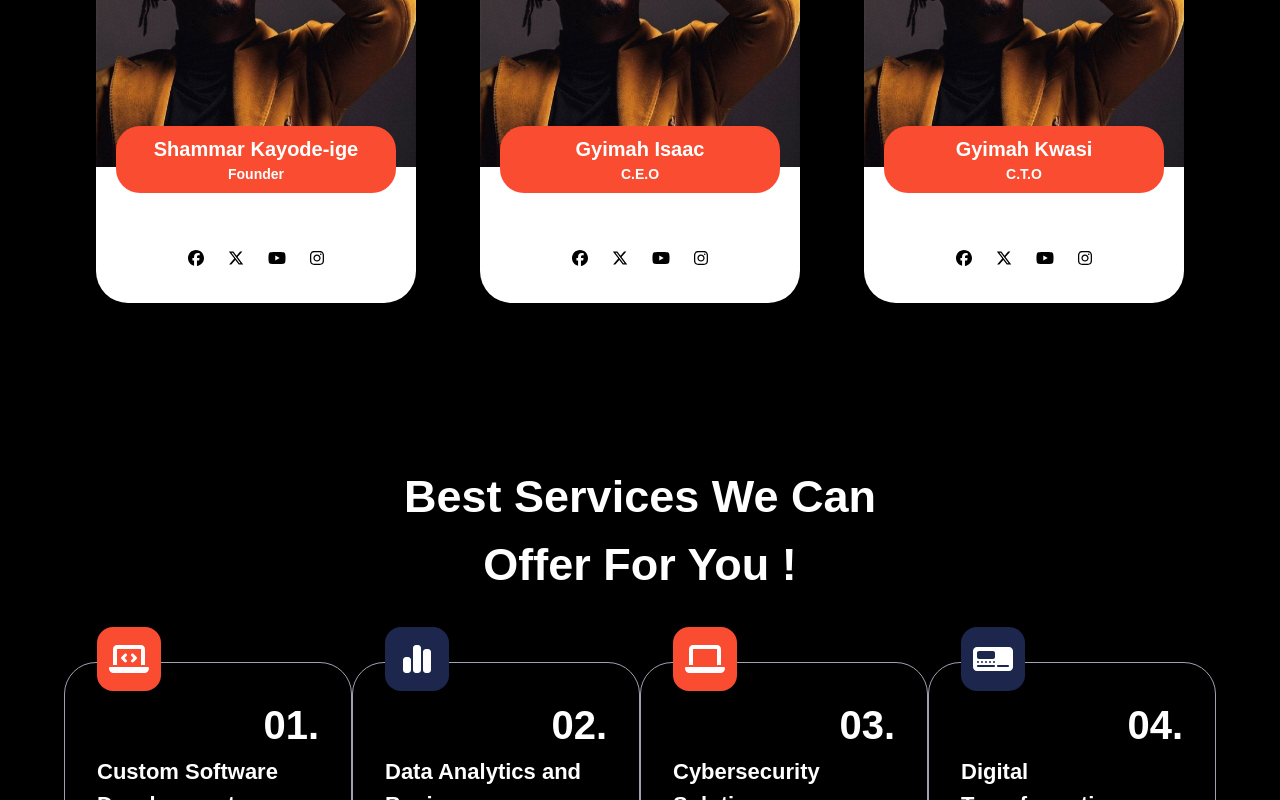
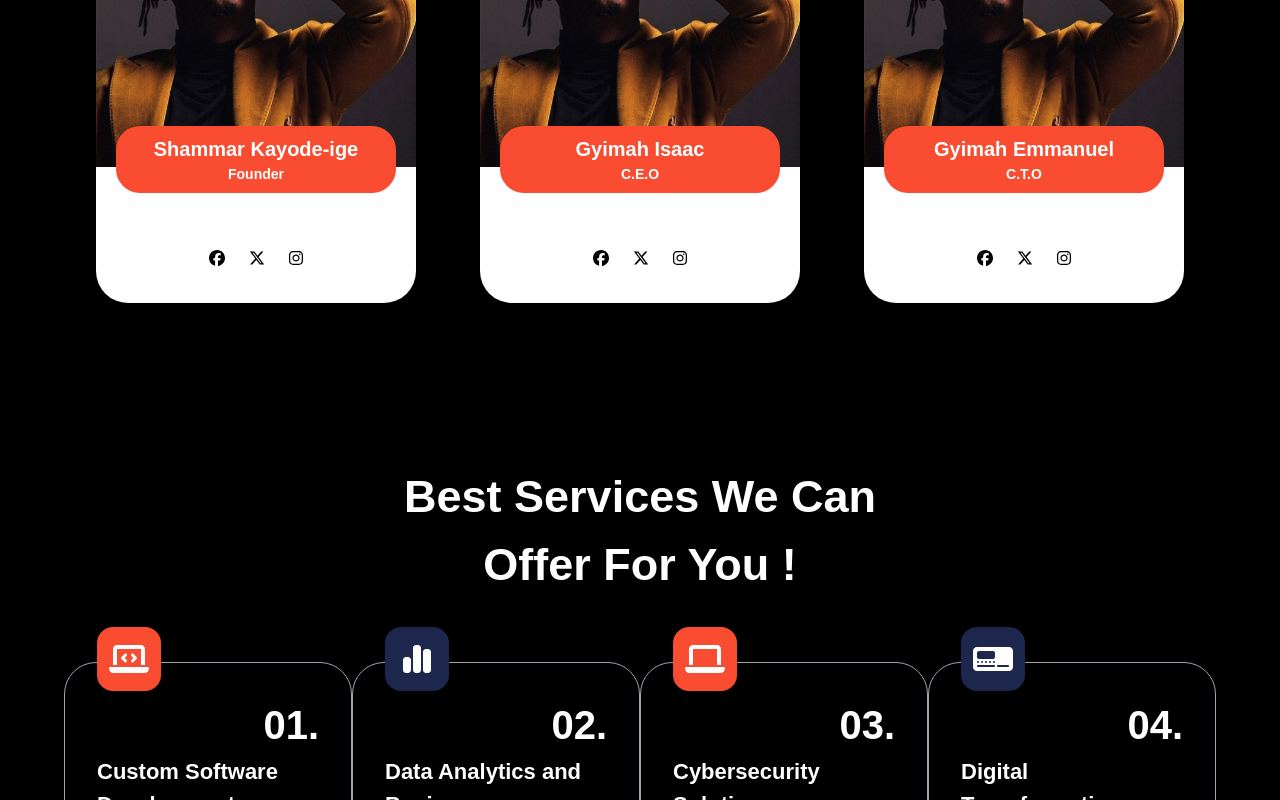
Before and after one commit to emdevelopa/maximillian, a React (Create React App) app: page / in a window 1280 px wide. Shown: the part 2880-3680 px from the top of the page. Built offline with nearby package versions, Linux system fonts and the light colour scheme.

Commit message:
good comit

```diff
--- a/src/components/about.jsx
+++ b/src/components/about.jsx
@@ -88,9 +88,9 @@ export default function About(props) {
                 <a href="#">
                   <FontAwesomeIcon icon={faXTwitter} />
                 </a>
-                <a href="#">
+                {/* <a href="#">
                   <FontAwesomeIcon icon={faYoutube} />
-                </a>
+                </a> */}
                 <a href="#">
                   <FontAwesomeIcon icon={faInstagram} />
                 </a>
@@ -113,9 +113,9 @@ export default function About(props) {
                 <a href="#">
                   <FontAwesomeIcon icon={faXTwitter} />
                 </a>
-                <a href="#">
+                {/* <a href="#">
                   <FontAwesomeIcon icon={faYoutube} />
-                </a>
+                </a> */}
                 <a href="#">
                   <FontAwesomeIcon icon={faInstagram} />
                 </a>
@@ -128,7 +128,7 @@ export default function About(props) {
                 className="rounded-tl-[2em] rounded-tr-[2em]"
               />
               <div className="bg-[#F94C30] p-2 text-center rounded-[1.5rem]  absolute left-5 top-[60%] right-5 text-white">
-                <h1 className="font-bold text-[20px] ">Gyimah Kwasi</h1>
+                <h1 className="font-bold text-[20px] ">Gyimah Emmanuel</h1>
                 <p className="font-bold text-[14px]">C.T.O</p>
               </div>
               <div className="flex gap-6 justify-center pt-[5em] pb-8">
@@ -138,9 +138,9 @@ export default function About(props) {
                 <a href="#">
                   <FontAwesomeIcon icon={faXTwitter} />
                 </a>
-                <a href="#">
+                {/* <a href="#">
                   <FontAwesomeIcon icon={faYoutube} />
-                </a>
+                </a> */}
                 <a href="#">
                   <FontAwesomeIcon icon={faInstagram} />
                 </a>
```
